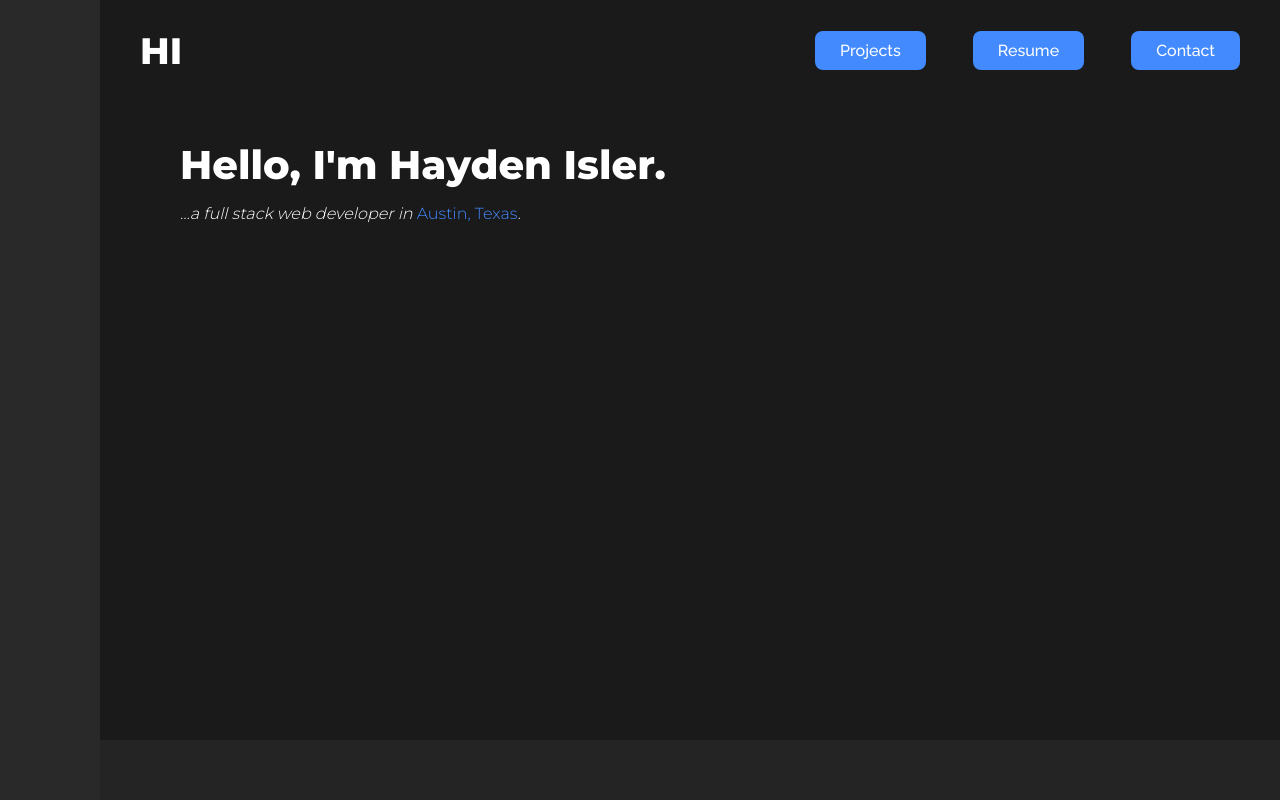
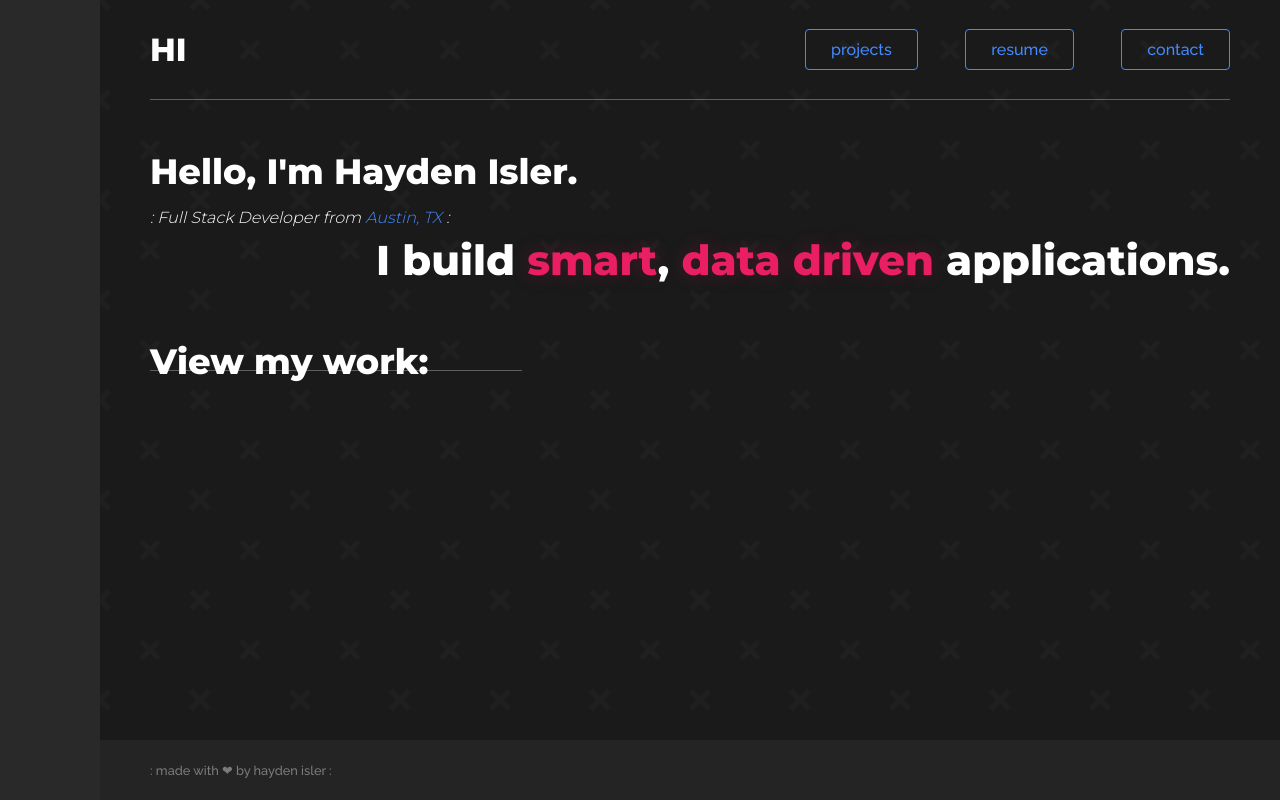
Before and after one commit to haydenisler/portfolio, a Vue app: page / in a window 1280 px wide. Built offline with nearby package versions, Linux system fonts and the light colour scheme.

Commit message:
solidified design choices

```diff
--- a/src/App.vue
+++ b/src/App.vue
@@ -1,28 +1,40 @@
 <template>
   <div id="app">
+    <div id="main">
+      <Hideout id="bg" />
       <div id="header">
-      <router-link tag="div" to="/" class="logo is-link"><span>HI</span></router-link>
+        <router-link tag="div" to="/" id="logo"><span>HI</span></router-link>
         <div id="nav">
-        <router-link tag="div" to="/projects" class="nav-button is-link"><span>Projects</span></router-link>
-        <router-link tag="div" to="/resume" class="nav-button is-link"><span>Resume</span></router-link>
-        <router-link tag="div" to="/contact" class="nav-button is-link"><span>Contact</span></router-link>
+          <router-link tag="div" to="/projects" class="nav-button"><span>projects</span></router-link>
+          <router-link tag="div" to="/resume" class="nav-button"><span>resume</span></router-link>
+          <router-link tag="div" to="/contact" class="nav-button"><span>contact</span></router-link>
         </div>
       </div>
       <div id="badges"></div>
       <div id="content">
         <router-view />
       </div>
-    <div id="footer"></div>
+      <div id="footer">
+        <span>: made with &#10084; by hayden isler :</span>
+      </div>
+    </div>
   </div>
 </template>
 
 <script>
+import Hideout from '@/components/Hideout.vue';
+
 export default {
-  data: () => {}
+  data: () => {},
+  components: {
+    Hideout
+  }
 }
 </script>
 
 <style lang="scss">
+$main-content-padding: 50px;
+
 html {
   height: 100%
 }
@@ -32,10 +44,23 @@ body {
   background-color: $background-color;
   width: 100vw;
   height: 100vh;
-  font-family: 'Raleway', sans-serif;
+  font-family: 'Montserrat', sans-serif;
+  -webkit-font-smoothing: antialiased;
+  -moz-osx-font-smoothing: grayscale;
 }
 
 #app {
+  height: 100%;
+}
+
+#bg {
+  height: 100%;
+  width: 100%;
+  position: absolute;
+  z-index: -1;
+}
+
+#main {
   height: 100%;
   width: 100%;
 
@@ -53,36 +78,48 @@ body {
   flex-direction: row;
   justify-content: space-between;
   align-items: center;
-  padding: 0 40px;
+  margin: 0 $main-content-padding;
+  border-bottom: solid 1px;
+  border-color: rgba(255, 255, 255, 0.3);
 
-  .logo {
-    font-family: 'Montserrat', sans-serif;
+  #logo {
     font-weight: 800;
-    font-size: 2.3em;
+    font-size: 2.0em;
+    cursor: pointer;
+    transition: scale 0.1s ease-in;
   }
 
-  .is-link {
-    cursor: pointer;
-    transition: all 0.1s ease-in;
-  }
-
-  .is-link:hover {
-    scale: 1.05;
-    opacity: 0.8;
+  #logo:hover {
+    scale: 1.15;
   }
 
   #nav {
     width: 425px;
     display: flex;
     justify-content: space-between;
-    color: $text-color-accent;
+    color: $text-color-accent-1;
+    font-family: 'Raleway', sans-serif;
     font-size: 1em;
 
     .nav-button {
-      background-color: $text-color-accent;
+      color: $text-color-accent-1;
+      font-weight: 400;
+      font-size: 1em;
+      padding: 10px 25px;
+      border: solid $text-color-accent-1 1px;
+      border-radius: 4px;
+      cursor: pointer;
+      transition: all 0.1s ease-in;
+    }
+
+    .nav-button:hover {
+      background-color: $text-color-accent-1;
       color: white;
-      padding: 10px 25px;
-      border-radius: 8px;
+    }
+
+    .router-link-active {
+      background-color: $text-color-accent-1;
+      color: white;
     }
   }
 }
@@ -102,10 +139,43 @@ body {
   /* grid area | footer */
   grid-area: 3 / 2 / 4 / 3;
   background-color: $elevation-color-1;
+  display: flex;
+  flex-direction: row;
+  justify-content: space-between;
+  align-items: center;
+  padding: 0 $main-content-padding;
+  font-family: 'Raleway', sans-serif;
+  font-size: 0.8em;
+  color: rgba(255, 255, 255, 0.4);
+
 }
 
-.text-accent {
-  color: $text-color-accent;
+em {
+  color: $text-color-accent-1;
+}
+
+strong {
+  font-weight: inherit;
+  font-style: normal;
+  color: $text-color-accent-2;
+  animation: pulse 2s ease-in-out infinite;
+
+  .pulsing {
+    @keyframes pulse {
+      0% {
+        text-shadow: rgba(233, 30, 98, 0.5) 0 0 0;
+      }
+      38% {
+        text-shadow: rgba(233, 30, 98, 0.5) 0 0 20px;
+      }
+      60% {
+        text-shadow: rgba(233, 30, 98, 0) 0 0 20px;
+      }
+      100% {
+        text-shadow: rgba(233, 30, 98, 0) 0 0 20px;
+      }
+    }
+  }
 }
 
 </style>
--- /dev/null
+++ b/src/components/Hideout.vue
@@ -0,0 +1,18 @@
+<template>
+  <svg height="100%" width="100%">
+    <pattern id="pattern-hideout" x="0" y="0" width="100" height="100" patternUnits="userSpaceOnUse" viewBox="0 0 40 40">
+      <g id="Page-1" fill="none" fill-rule="evenodd">
+        <g id="Artboard-5" fill="#1f1f1f">
+          <path id="Combined-Shape" d="M0 38.59l2.83-2.83 1.41 1.41L1.41 40H0v-1.41zM0 1.4l2.83 2.83 1.41-1.41L1.41 0H0v1.41zM38.59 40l-2.83-2.83 1.41-1.41L40 38.59V40h-1.41zM40 1.41l-2.83 2.83-1.41-1.41L38.59 0H40v1.41zM20 18.6l2.83-2.83 1.41 1.41L21.41 20l2.83 2.83-1.41 1.41L20 21.41l-2.83 2.83-1.41-1.41L18.59 20l-2.83-2.83 1.41-1.41L20 18.59z"/>
+        </g>
+      </g>
+    </pattern>
+    <rect x="0" y="0" width="100%" height="100%" fill="url(#pattern-hideout)" />
+  </svg>
+</template>
+
+<script>
+export default {
+  name: "Hideout"
+}
+</script>
--- a/src/scss/_typo.scss
+++ b/src/scss/_typo.scss
@@ -1 +1 @@
-@import url('https://fonts.googleapis.com/css?family=Raleway:500|Montserrat:300,800&display=swap');
+@import url('https://fonts.googleapis.com/css?family=Raleway:500,600|Montserrat:300,800&display=swap');
--- a/src/scss/_colors.scss
+++ b/src/scss/_variables.scss
@@ -1,6 +1,7 @@
 $background-color: hsl(0, 0%, 10%);
-$elevation-color-1: hsl(0, 0%,14%);
+$elevation-color-1: hsl(0, 0%, 14%);
 $elevation-color-2: hsl(0, 0%, 16%);
 
 $text-color-main: white;
-$text-color-accent: #448aff;
+$text-color-accent-1: #448aff;
+$text-color-accent-2: #e91e63;
--- a/src/views/Home.vue
+++ b/src/views/Home.vue
@@ -1,33 +1,75 @@
 <template>
   <div id="home">
+    <div id="headlines">
       <div class="headline"><span>Hello, I'm Hayden Isler.</span></div>
-    <div class="sub-headline"><span>...a full stack web developer in <em>Austin, Texas</em>.</span></div>
+      <div class="sub-headline"><span>: Full Stack Developer from <em>Austin, TX</em> :</span></div>
+    </div>
+    <div id="feature">
+      <span>I build <strong>smart</strong>, <strong>data driven</strong> applications.</span>
+    </div>
+    <div id="work-headline">
+      <span>View my work:</span>
+    </div>
+    <div id="action"></div>
+    <div id="work"></div>
   </div>
 </template>
 
 <style lang="scss" scoped>
+$main-content-padding: 50px;
+
 #home {
-  padding-left: 80px;
-  padding-top: 40px;
+  display: grid;
+  grid-template-columns: repeat(5, 1fr);
+  grid-template-rows: 30% 20% 15% 1fr;
 }
 
+#headlines {
+  grid-area: 1 / 1 / 2 / 6;
+  padding-top: 50px;
+  padding-left: $main-content-padding;
+
   .headline {
-  font-family: 'Montserrat', sans-serif;
-  font-size: 2.5em;
+    font-size: 2.2em;
     font-weight: 800;
     width: 100%;
   }
 
   .sub-headline {
-  font-family: 'Montserrat', sans-serif;
     font-size: 1em;
     margin-top: 15px;
+    margin-bottom: 50px;
     font-style: oblique;
   }
-
-em {
-  font-style: normal;
-  color: $text-color-accent;
 }
 
+#feature {
+   grid-area: 2 / 1 / 3 / 6;
+   font-weight: 800;
+   font-size: 2.6em;
+   display: flex;
+   flex-direction: row-reverse;
+   align-items: center;
+   padding: 30px $main-content-padding;
+}
+
+#work-headline {
+  grid-area: 3 / 1 / 4 / 3;
+  padding: 40px 0px 30px 0px;
+  margin: 0 $main-content-padding;
+  font-size: 2.2em;
+  font-weight: 800;
+  border-bottom: solid 1px;
+  border-color: rgba(255, 255, 255, 0.3);
+}
+
+#action {
+  grid-area: 3 / 3 / 4 / 6;
+  padding: 40px 0px 30px 0px;
+  margin: 0 $main-content-padding;
+}
+
+#work {
+   grid-area: 4 / 1 / 5 / 6;
+}
 </style>
--- a/vue.config.js
+++ b/vue.config.js
@@ -3,7 +3,7 @@ module.exports = {
     loaderOptions: {
       sass: {
         prependData: `
-          @import "~@/scss/_colors.scss";
+          @import "~@/scss/_variables.scss";
           @import "~@/scss/_typo.scss";
         `
       }
```
Lines whose indentation alone changed are shown as unchanged.
